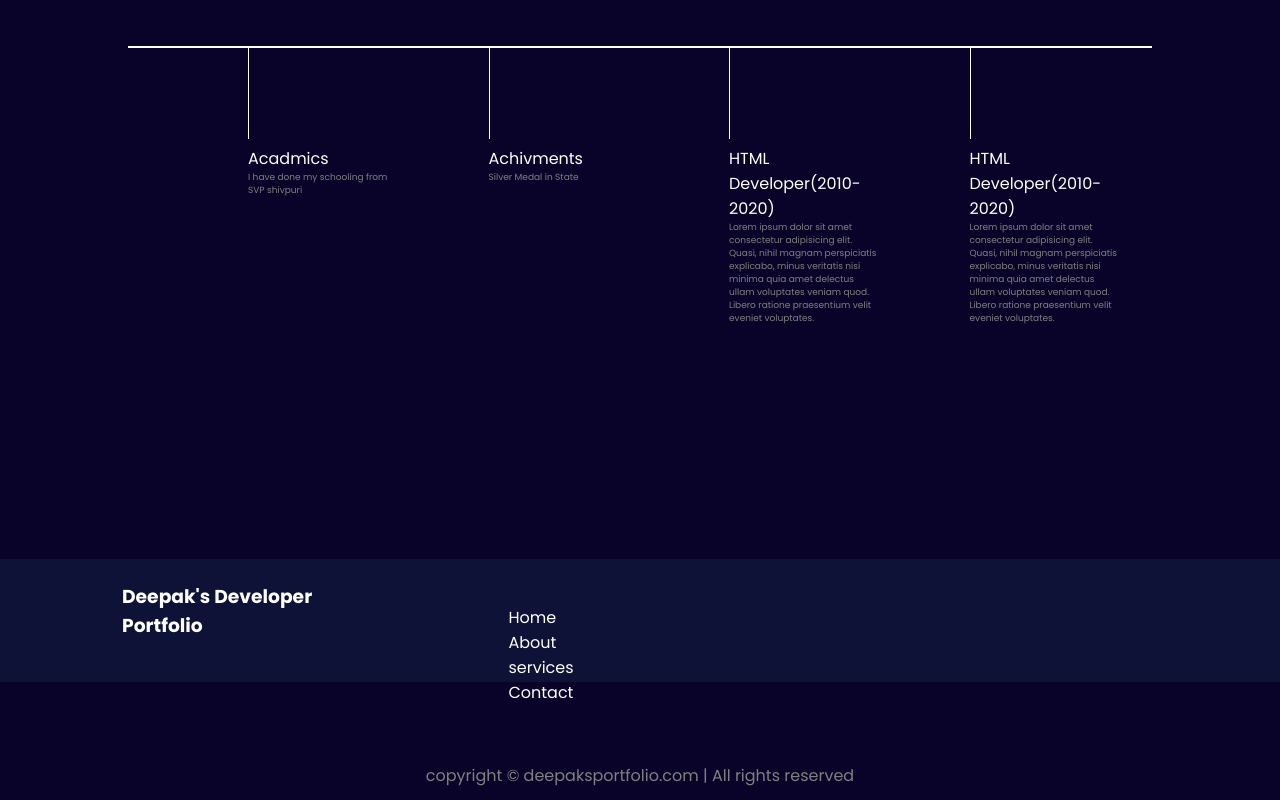
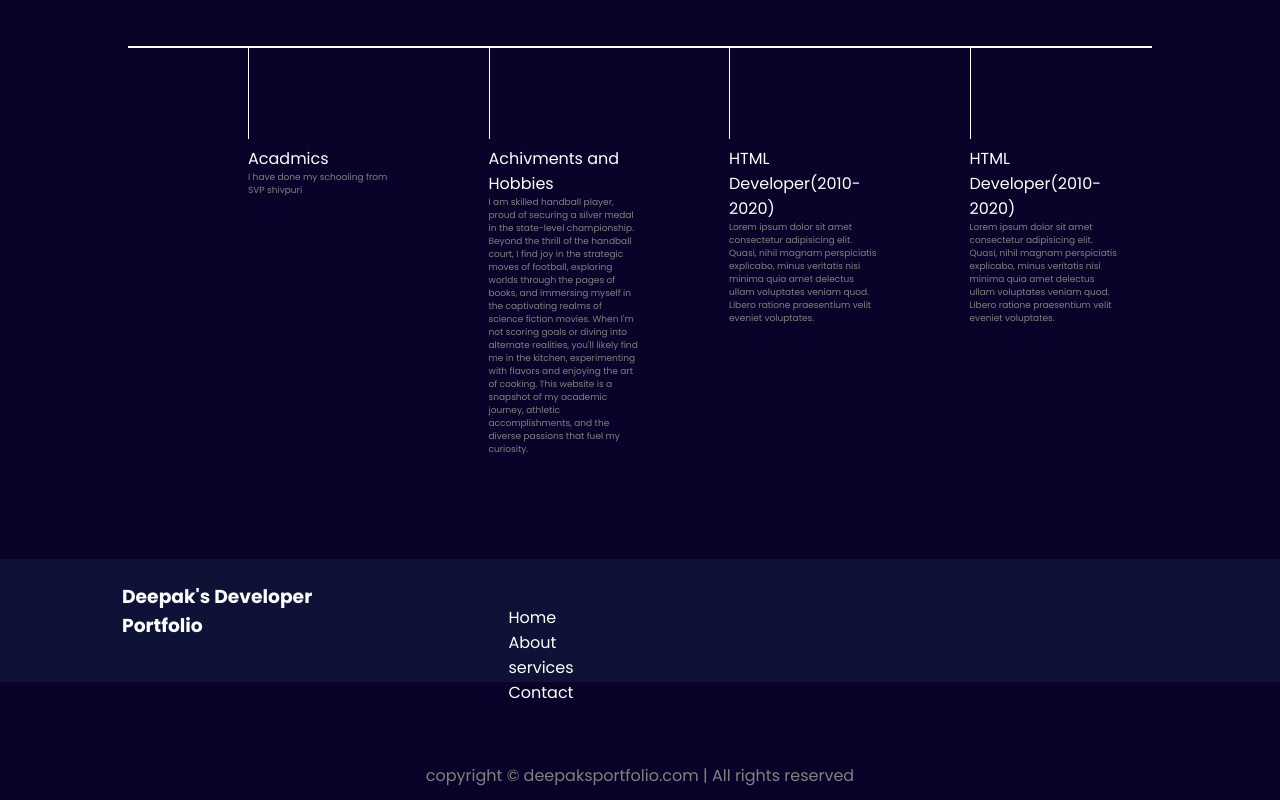
Before and after one commit to deepbhagat123/resume, a plain HTML site: page index.html in a window 1280 px wide. Shown: the part 1450-2250 px from the top of the page. Drawn offline with nearby package versions, Linux system fonts and the light colour scheme.

Commit message:
Update index.html

```diff
--- a/index.html
+++ b/index.html
@@ -257,8 +257,16 @@
           </div>
           <div class="vertical">
             <img class="image-top" src="developer.png" alt="" />
-            <div class="vertical-title">Achivments</div>
-            <div class="vertical-desc">Silver Medal in State</div>
+            <div class="vertical-title">Achivments and Hobbies</div>
+            <div class="vertical-desc">  I am skilled handball player, proud of securing
+              a silver medal in the state-level championship. Beyond the thrill of the
+              handball court, I find joy in the strategic moves of football, exploring
+              worlds through the pages of books, and immersing myself in the captivating
+              realms of science fiction movies. When I'm not scoring goals or diving
+              into alternate realities, you'll likely find me in the kitchen, experimenting
+              with flavors and enjoying the art of cooking. This website is a
+              snapshot of my academic journey, athletic accomplishments, and the
+              diverse passions that fuel my curiosity.</div>
           </div>
           <div class="vertical">
             <img class="image-top" src="developer.png" alt="" />
```
